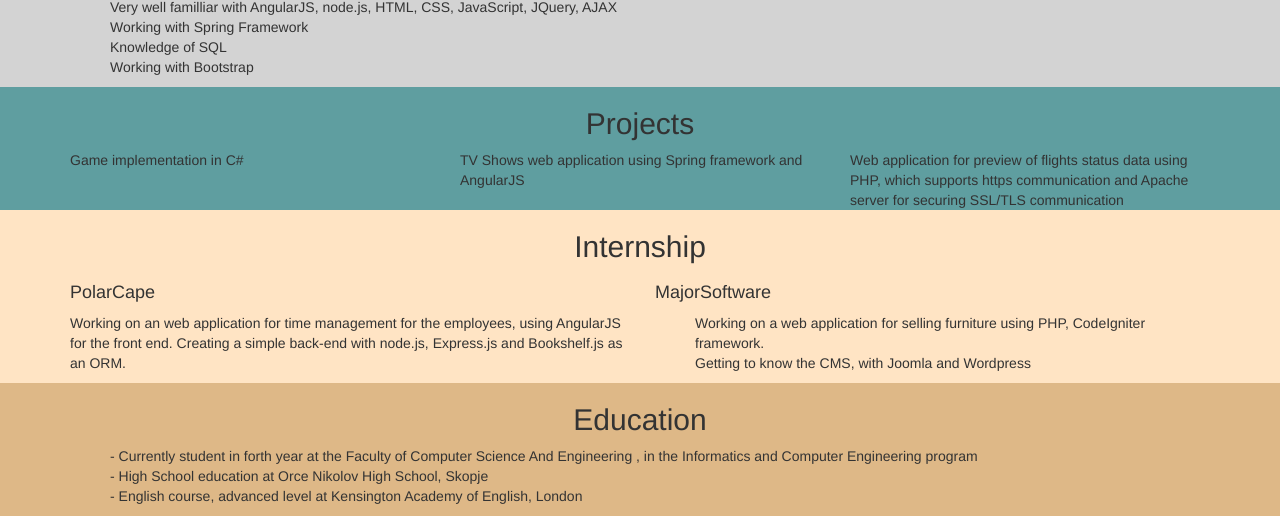
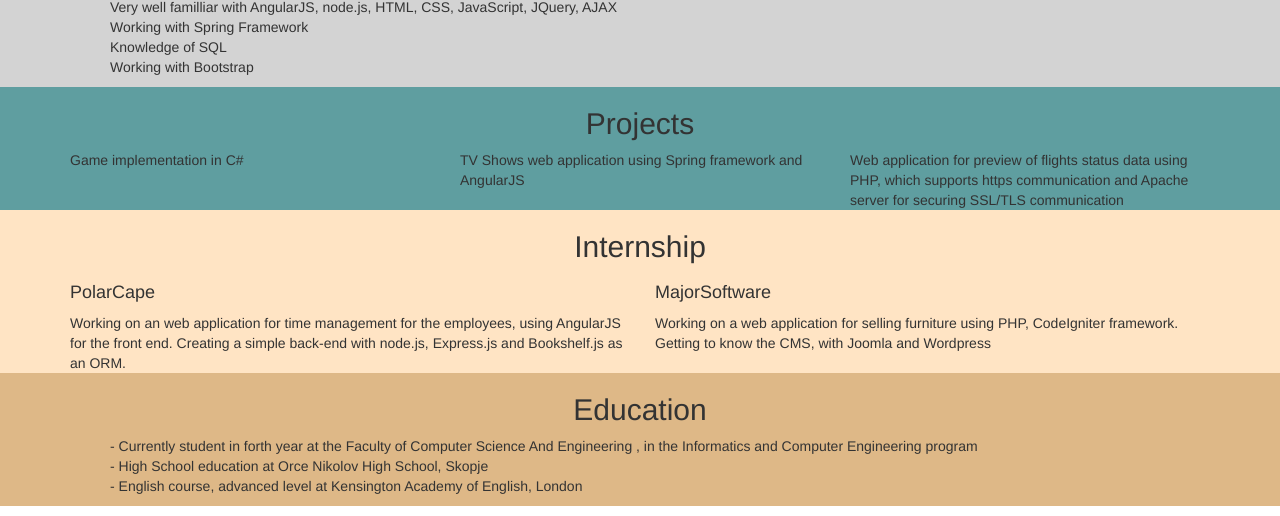
Before and after one commit to mStamenkovik/mstamenkovik.github.io, a plain HTML site: page index.html in a window 1280 px wide. Shown: the part 670-1186 px from the top of the page. Drawn offline with nearby package versions, Linux system fonts and the light colour scheme; a web font is replaced by a local one.

Commit message:
Initial commit

```diff
--- a/index.html
+++ b/index.html
@@ -106,10 +106,10 @@
                 </div>
                 <div class="col-md-6">
                     <h4>MajorSoftware</h4>
-                    <ul>
-                        <li>Working on a web application for selling furniture using PHP, CodeIgniter framework.</li>
-                        <li>Getting to know the CMS, with Joomla and Wordpress</li>
-                    </ul>
+
+                       Working on a web application for selling furniture using PHP, CodeIgniter framework.</br>
+                    Getting to know the CMS, with Joomla and Wordpress
+
 
                 </div>
             </div>
```
